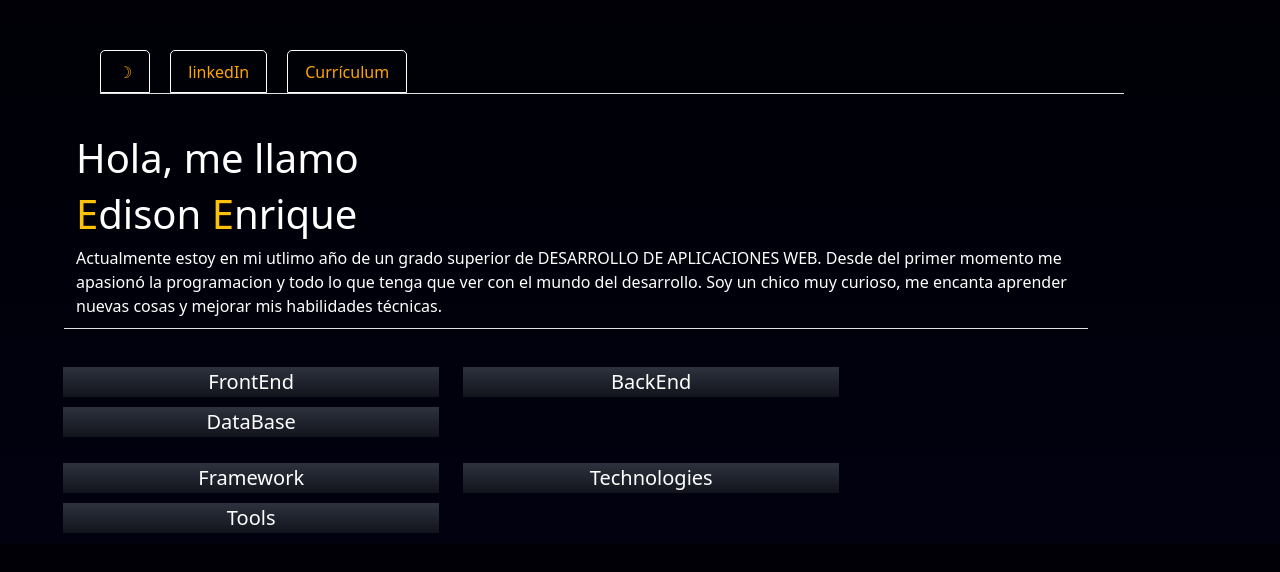
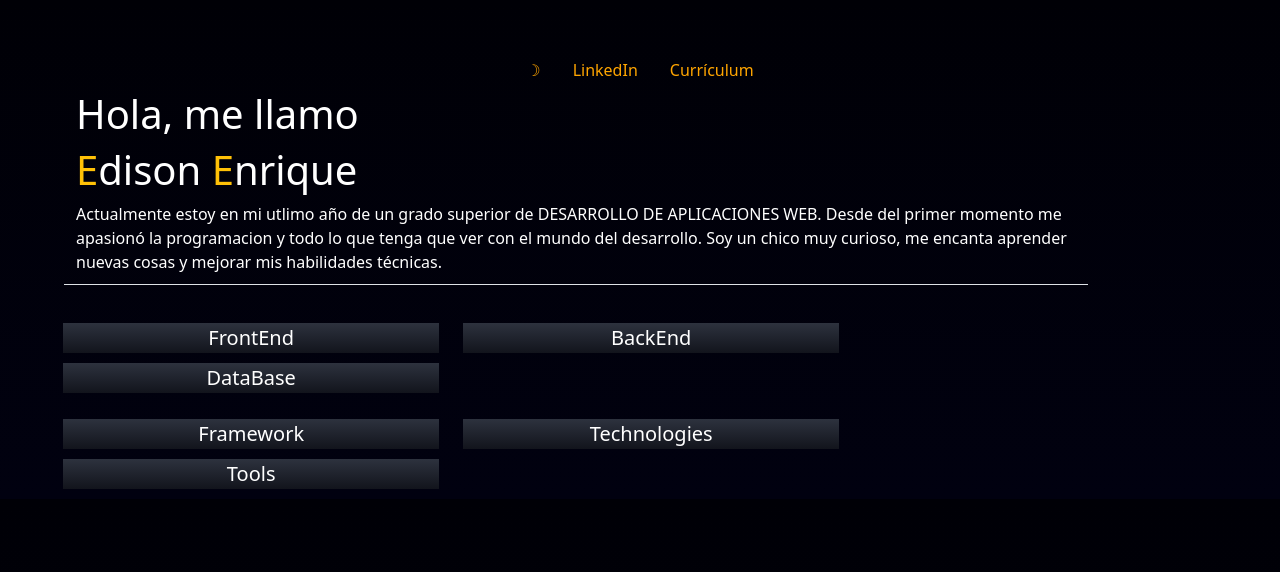
Before and after one commit to Edison-E/ProfileVue, a Vue app: page / in a window 1280 px wide. Shown: the top 572 px of the page. Built offline with nearby package versions, Linux system fonts and the light colour scheme.

Commit message:
New style in navbar

```diff
--- a/src/components/sidebarComponent.vue
+++ b/src/components/sidebarComponent.vue
@@ -4,40 +4,32 @@ export default {
 }
 </script>
 <template>
-    <nav class="navigation">
-        <ul class="nav nav-tabs">
+
+    <ul class="nav justify-content-center">
         <li class="nav-item">
-                <a class="nav-link" aria-current="page" href="#">☽</a>
+            <a class="nav-link" href="#">☽</a>
         </li>
         <li class="nav-item">
-                <a class="nav-link" href="https://www.linkedin.com/in/edisonenriquedev/">linkedIn</a>
+            <a class="nav-link" href=" https://www.linkedin.com/in/edisonenriquedev/">LinkedIn</a>
         </li>
         <li class="nav-item">
             <a class="nav-link" href="#">Currículum</a>
         </li>
     </ul>
-    </nav>
+
 </template>
 <style scoped>
-.navigation {
-    margin-left: 100px;
-    margin-bottom: 40px;
-    width: 80%;
+.nav {
+    width: 50%;
+    margin: auto;
+    text-align: center;
 }
 
 .nav-link {
-    color: orange
+    color: orange;
 }
 
 .nav-link:hover {
-    background-color: rgb(52, 49, 49);
     color: white;
 }
-
-.nav-item {
-    border: 1px solid white;
-    border-top-left-radius: 5px;
-    border-top-right-radius: 5px;
-    margin-right: 20px;
-}
 </style>
```
Lines whose indentation alone changed are shown as unchanged.
